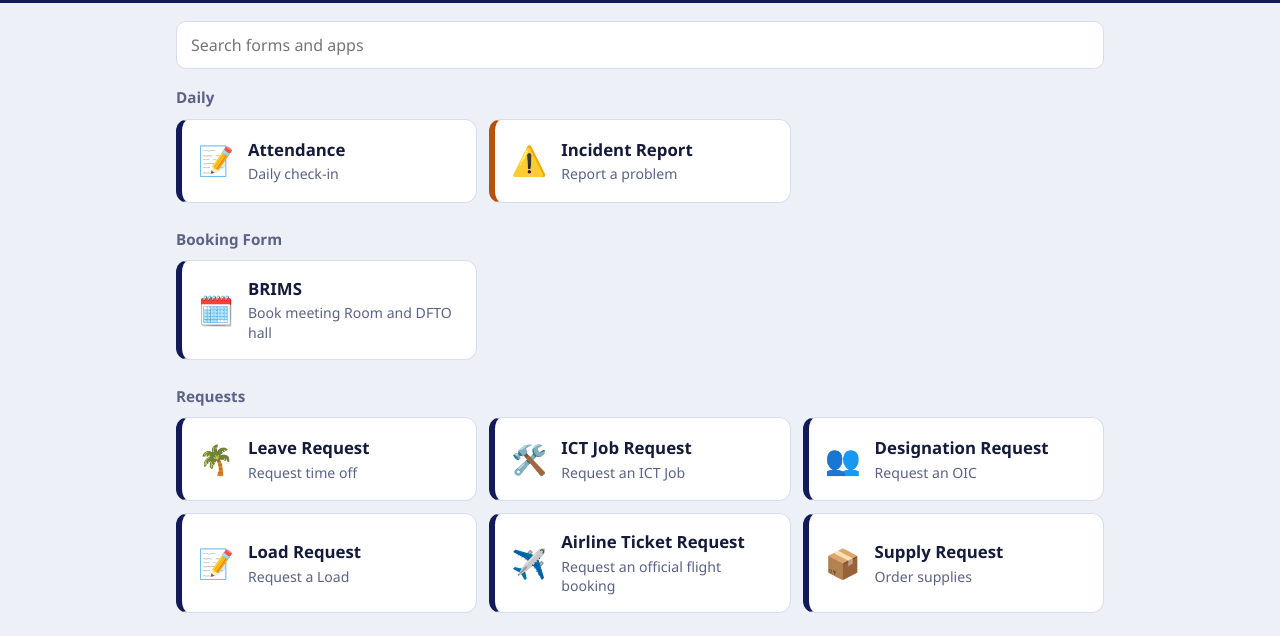
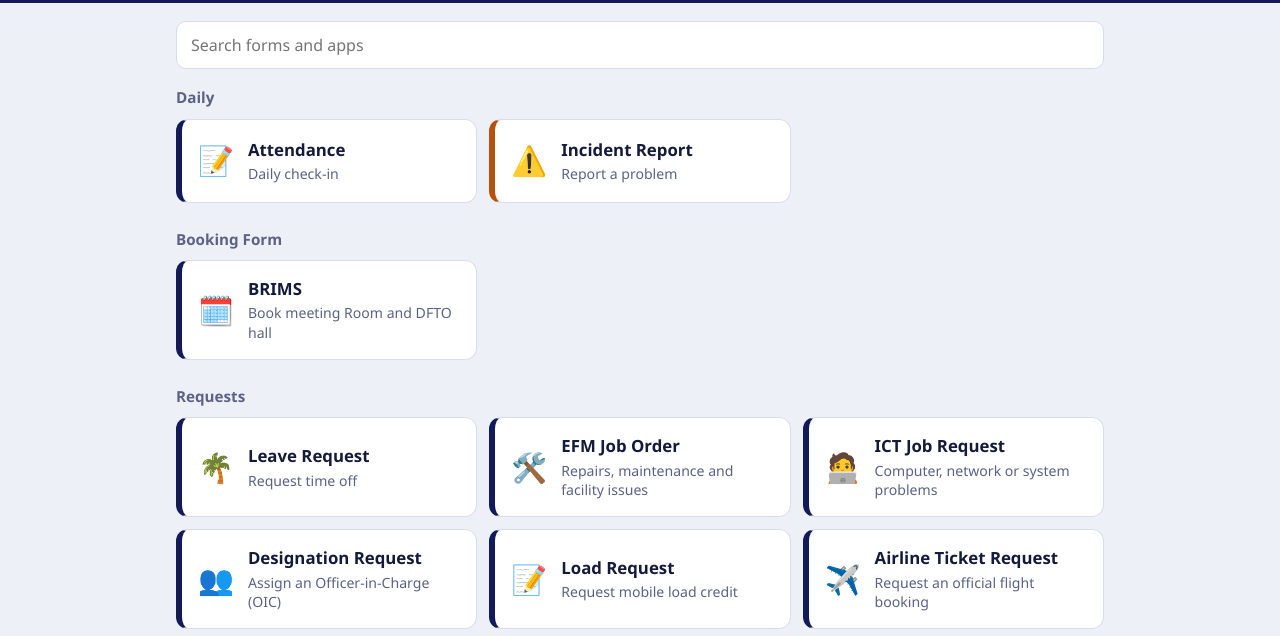
Before and after one commit to Nidzfar23/mdh-portal, a plain HTML site: page index.html in a window 1280 px wide. Shown: the part 93-729 px from the top of the page. Drawn offline with Linux system fonts and the light colour scheme.

Commit message:
Update index.html

```diff
--- a/index.html
+++ b/index.html
@@ -302,9 +302,10 @@ const FORMS = [
   { title: "BRIMS",      desc: "Book meeting Room and DFTO hall",         url: "https://mdh-brims.rf.gd/RoomEase/user_login.php", icon: "🗓️", category: "Booking Form" },
   { title: "Incident Report", desc: "Report a problem",       url: "https://forms.gle/REPLACE_ME_2", icon: "⚠️", category: "Daily", color: "#b45309" },
   { title: "Leave Request",   desc: "Request time off",       url: "https://forms.gle/REPLACE_ME_3", icon: "🌴", category: "Requests" },
-  { title: "ICT Job Request",   desc: "Request an ICT Job",       url: "https://script.google.com/macros/u/2/s/AKfycbw7zW9CFQ3ac-UD3PhbF4U8skouTKok6rW6DS7Tg7_kP_JHngVa2QijkYo-35JzhBsT/exec?fbclid=IwY2xjawU6o6dleHRuA2FlbQIxMABwZG9mBWJyaWQRMVFQelc1Q1BBV09FTEVSbXlzcnRjBmFwcF9pZBAyMjIwMzkxNzg4MjAwODkyAAEe1XKTc2ecZ1a9G0U1zu5JBCJFDIRqvImTWh9DxLfHQK9bFYytbmCiZ8B2fl0_aem_dENuX02DLFxtin51O6WFJw", icon: "🛠️", category: "Requests" },
-  { title: "Designation Request",   desc: "Request an OIC",       url: "https://docs.google.com/forms/d/1P1_4ALu5OK1g3P1oIUhoD3EIkbT_UaYWWGueQN1k3oU/viewform?edit_requested=true#responses", icon: "👥", category: "Requests" },
-  { title: "Load Request",  desc: "Request a Load",         url: "https://docs.google.com/forms/d/e/1FAIpQLSebX1HmKQ1nErNUieLcKfj61VjOv5PAElyQq2-jwEZT3Ncnuw/viewform", icon: "📝", category: "Requests" },
+  { title: "EFM Job Order",   desc: "Repairs, maintenance and facility issues",       url: "https://docs.google.com/forms/d/e/1FAIpQLSem71lWhIXAZ446nFGSPWsanc2eEoad7vEI3HgsFsqV2ILkzg/viewform", icon: "🛠️", category: "Requests" },
+  { title: "ICT Job Request",   desc: "Computer, network or system problems",       url: "https://mdh-ictuhelpdesk.netlify.app", icon: "🧑‍💻", category: "Requests" },
+  { title: "Designation Request",   desc: "Assign an Officer-in-Charge (OIC)",       url: "https://docs.google.com/forms/d/1P1_4ALu5OK1g3P1oIUhoD3EIkbT_UaYWWGueQN1k3oU/viewform?edit_requested=true#responses", icon: "👥", category: "Requests" },
+  { title: "Load Request",  desc: "Request mobile load credit",         url: "https://docs.google.com/forms/d/e/1FAIpQLSebX1HmKQ1nErNUieLcKfj61VjOv5PAElyQq2-jwEZT3Ncnuw/viewform", icon: "📝", category: "Requests" },
   { title: "Airline Ticket Request",  desc: "Request an official flight booking",         url: "https://docs.google.com/forms/d/e/1FAIpQLScAGj8QKss4_HAKuRJpew8_vcelBrEYMtnQLdLnXSE1CxWFeQ/viewform", icon: "✈️", category: "Requests" },
   { title: "Supply Request",  desc: "Order supplies",         url: "https://forms.gle/REPLACE_ME_4", icon: "📦", category: "Requests" },
   { title: "HR Request Form",   desc: "Send a request to Human Resources",       url: "https://docs.google.com/forms/d/e/1FAIpQLSeGROhXqa1xnaGGKoGmcSfkqPZFpmsZlnV61fXBanA9-8T7JQ/viewform", icon: "🙋", category: "HR Forms" },
```
